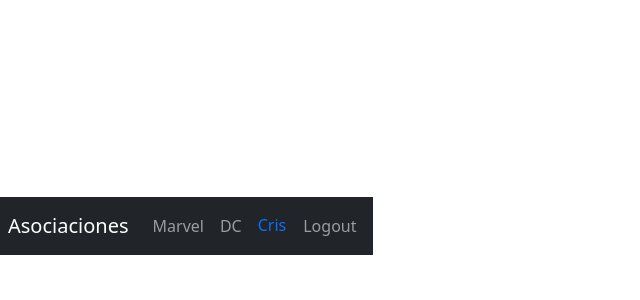
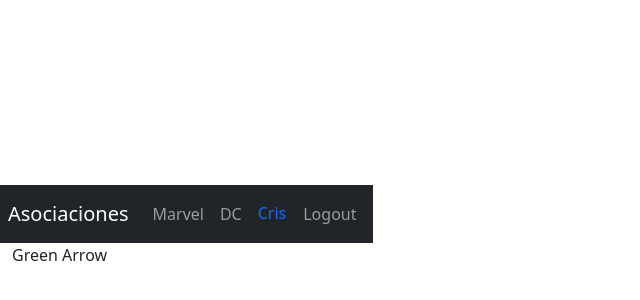
Before and after one commit to shounas99/heroes-app, a React (Vite) app: page /hero/dc-arrow in a window 1280 px wide. Shown: the part 174-474 px from the top of the page, without its empty margins (0-640 px from the left). Built offline with nearby package versions, Linux system fonts and the light colour scheme.

Commit message:
feat: add params
- individual hero's

```diff
--- /dev/null
+++ b/src/heroes/helpers/getHeroById.js
@@ -0,0 +1,5 @@
+import { heroes } from "../data/heroes"
+
+export const getHeroById = ( id ) => {
+    return heroes.find( hero => hero.id === id)
+}
--- a/src/heroes/helpers/index.js
+++ b/src/heroes/helpers/index.js
@@ -1 +1,2 @@
 export * from './getHeroesByPublisher'
+export * from './getHeroById'
--- a/src/heroes/pages/Hero.jsx
+++ b/src/heroes/pages/Hero.jsx
@@ -1,5 +1,17 @@
+import { Navigate, useParams } from "react-router-dom"
+import { getHeroById } from "../helpers"
+
 export const Hero = () => {
+
+  const { id } = useParams() //get params
+  const hero = getHeroById( id )
+
+  if(!hero){
+    return <Navigate to="/marvel"/>
+  }
+
+
   return (
-    <div>Hero</div>
+    <div>{ hero.superhero }</div>
   )
 }
--- a/src/heroes/routes/HeroesRoutes.jsx
+++ b/src/heroes/routes/HeroesRoutes.jsx
@@ -14,6 +14,7 @@ export const HeroesRoutes = () => {
                 {/* hero by id */}
                 <Route path="search" element={ <Search /> }/>
                 <Route path="hero" element={ <Hero /> }/>
+                <Route path="hero/:id" element={ <Hero /> }/>
 
                 <Route path="/" element={ <Navigate to="/marvel" /> }/>
             </Routes>
```
